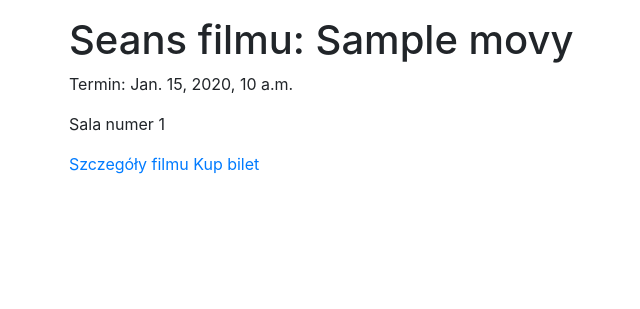
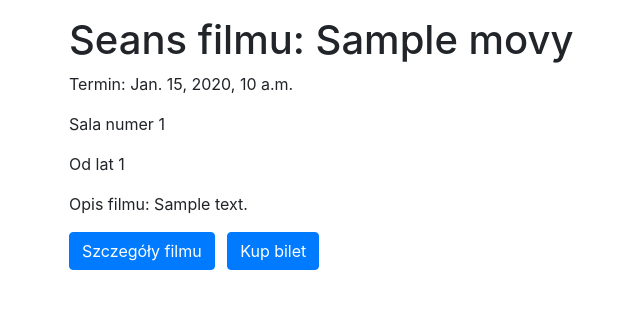
Before and after one commit to KSzostko/DjangoCinema, a Django app: page /senace/1/ in a window 1280 px wide. Shown: the part 56-365 px from the top of the page, without its empty margins (16-656 px from the left). Run offline with Django 3.2, Linux system fonts and the light colour scheme; tables that the repository leaves empty hold one stand-in row (values such as "Sample post").

Commit message:
styled seance detail a bit

```diff
--- a/app/templates/app/seance_detail.html
+++ b/app/templates/app/seance_detail.html
@@ -7,7 +7,9 @@
     <h1>Seans filmu: {{ object.movie.title }}</h1>
     <p>Termin: {{ object.date }}</p>
     <p>Sala numer {{ object.room.id }}</p>
-    <a href="{% url 'movie_detail' pk=object.movie.pk %}">Szczegóły filmu</a>
-    <a href="{% url 'buy_ticket' pk=object.pk %}">Kup bilet</a>
+    <p>Od lat {{ object.movie.age_restriction }}</p>
+    <p>Opis filmu: {{ object.movie.description }}</p>
+    <a class="btn btn-primary mr-2" href="{% url 'movie_detail' pk=object.movie.pk %}">Szczegóły filmu</a>
+    <a class="btn btn-primary" href="{% url 'buy_ticket' pk=object.pk %}">Kup bilet</a>
 
 {% endblock %}
```
